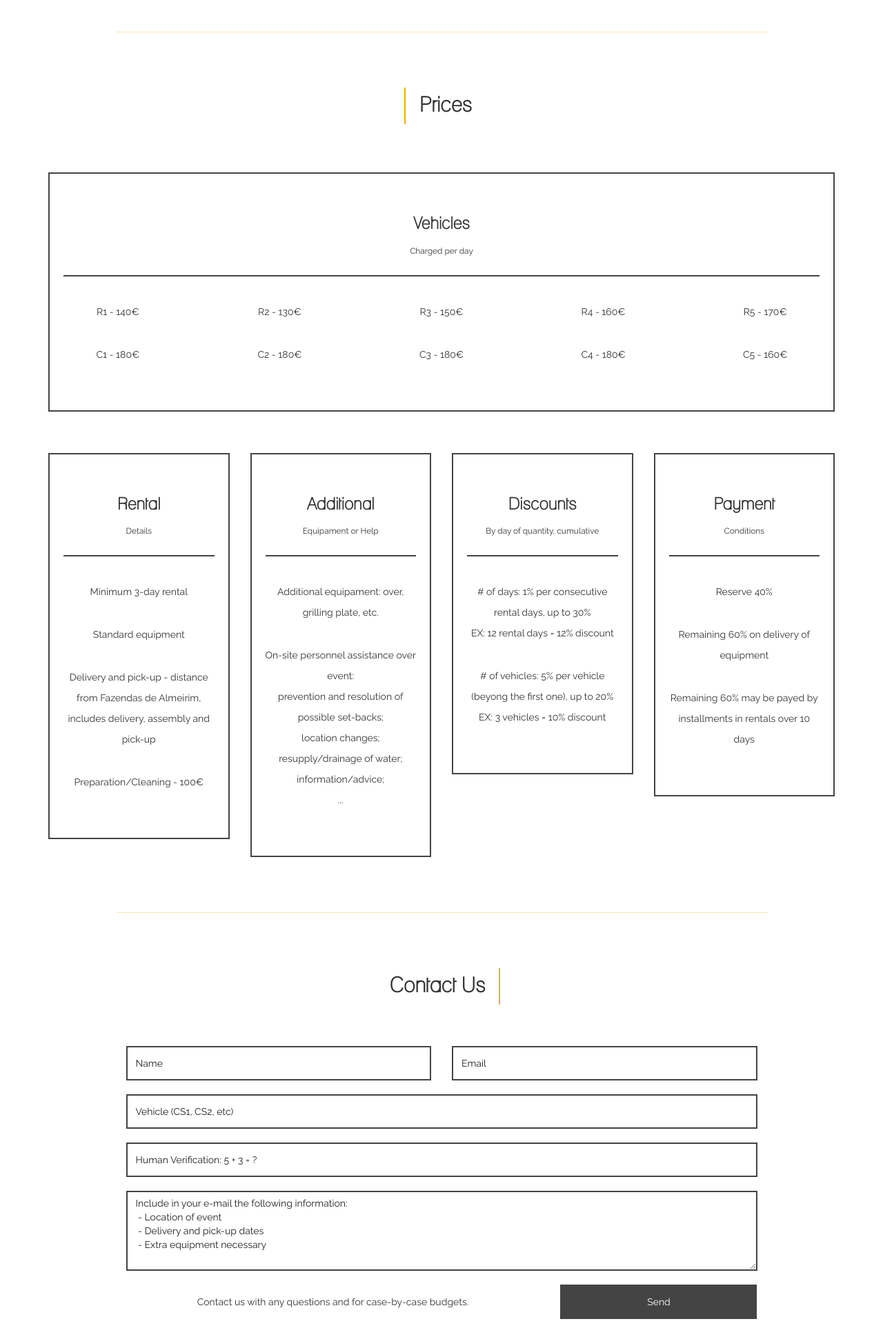
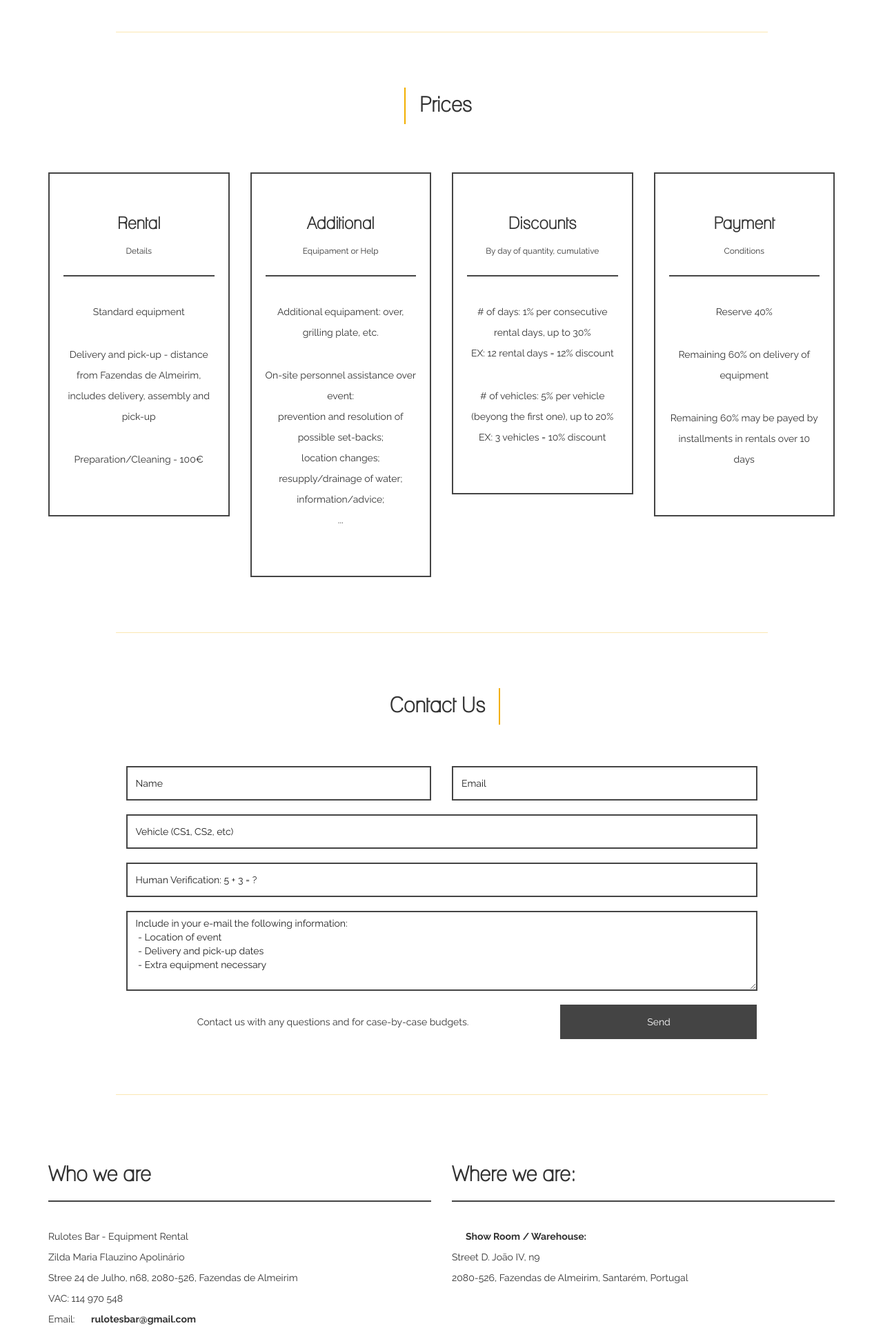
Before and after one commit to david-simoes-93/RulotesBar, a Flask app: page /en in a window 1280 px wide. Shown: the part 3767-5693 px from the top of the page at 69% size. Run offline with Flask 3, Linux system fonts and the light colour scheme; some libraries are stand-ins or nearby versions.

Commit message:
Update index_en.html

```diff
--- a/templates/index_en.html
+++ b/templates/index_en.html
@@ -803,31 +803,6 @@
 				<h2>Prices</h2>
 			</div>
 
-            <div class="col-md-12 col-sm-12 col-xs-10">
-                <div class="plan">
-                    <div class="plan-title">
-                        <h3>Vehicles</h3>
-                        <small>Charged per day</small>
-                    </div>
-                    <ul>
-                        <div class="row">
-                          <div class="col-sm-2"><li>R1 - 140€</li></div>
-                          <div class="col-sm-3"><li>R2 - 130€</li></div>
-                          <div class="col-sm-2"><li>R3 - 150€</li></div>
-                          <div class="col-sm-3"><li>R4 - 160€</li></div>
-                          <div class="col-sm-2"><li>R5 - 170€</li></div>
-                        </div>
-                        <div class="row">
-                          <div class="col-sm-2"><li>C1 - 180€</li></div>
-                          <div class="col-sm-3"><li>C2 - 180€</li></div>
-                          <div class="col-sm-2"><li>C3 - 180€</li></div>
-                          <div class="col-sm-3"><li>C4 - 180€</li></div>
-                          <div class="col-sm-2"><li>C5 - 160€</li></div>
-                        </div>
-                    </ul>
-                </div>
-            </div>
-
 			<div class="col-md-3 col-sm-6 col-xs-10">
 				<div class="plan">
 					<div class="plan-title">
@@ -835,7 +810,6 @@
 						<small>Details</small>
 					</div>
 					<ul>
-						<li>Minimum 3-day rental</li>
 						<li>Standard equipment</li>
 						<li>Delivery and pick-up - distance from Fazendas de Almeirim,
                             includes delivery, assembly and pick-up</li>
```
